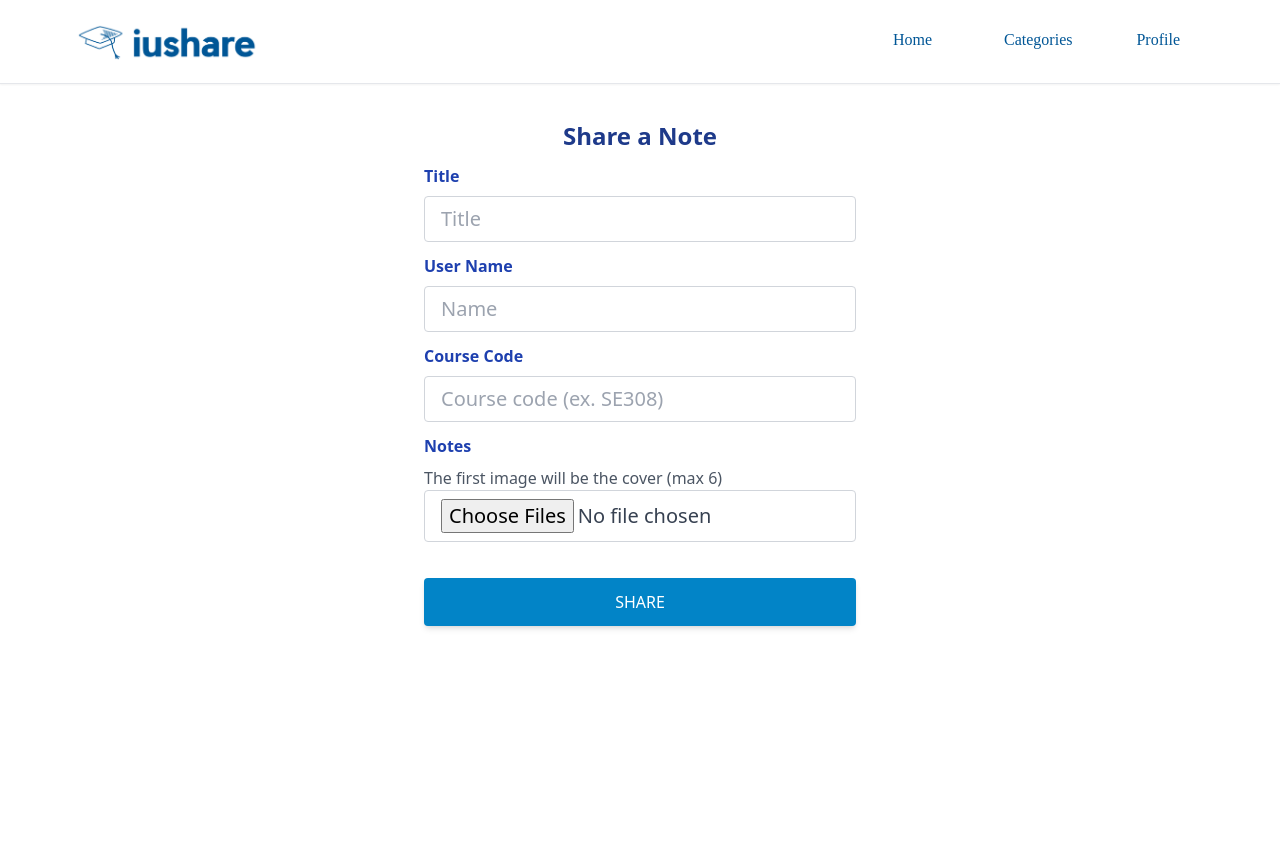
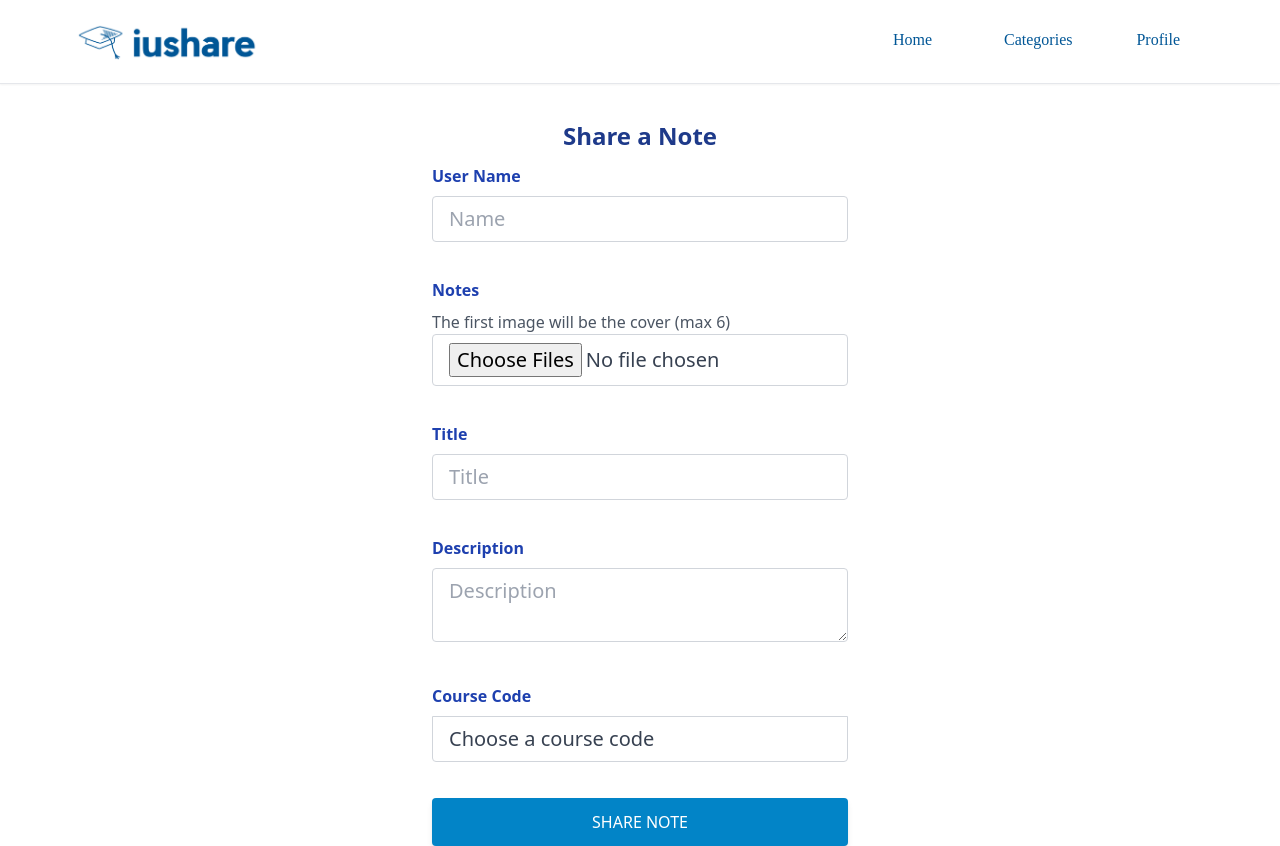
Before and after one commit to Ilmaooo/IUShare, a React (Create React App) app: page /share-notes in a window 1280 px wide. Before the commit the page ends 800 px from the top, so only its background shows below. Built offline with nearby package versions, Linux system fonts and the light colour scheme.

Commit message:
Added description field and dropdown menu for courseCode value

```diff
--- a/src/pages/ShareNotes.jsx
+++ b/src/pages/ShareNotes.jsx
@@ -12,22 +12,21 @@ import { getAuth } from "firebase/auth";
 import { v4 as uuidv4 } from "uuid";
 import { collection, serverTimestamp, doc, setDoc } from "firebase/firestore";
 import { db } from "../firebase";
-
-// import { useNavigate } from "react-router-dom";
+import { useNavigate } from "react-router-dom";
 
 export default function ShareNotes() {
-  // const navigate = useNavigate();
-
+  const navigate = useNavigate();
   const auth = getAuth();
   const currentUser = auth.currentUser;
   const [loading, setLoading] = useState(false);
   const [formData, setFormData] = useState({
     title: "",
+    description: "",
     username: "",
     notes: [],
     coursecode: "",
   });
-  const { title, username, notes, coursecode } = formData;
+  const { title, description, username, notes, coursecode } = formData;
 
   if (currentUser) {
     formData.username = currentUser.displayName || currentUser.email;
@@ -143,7 +142,7 @@ export default function ShareNotes() {
     console.log("success");
 
     toast.success("Note created");
-    //navigate(`/category/${formDataCopy.type}/${docRef.id}`);
+    navigate(`/category/${formDataCopy.type}/${docRef.id}`);
   }
 
   if (loading) {
@@ -153,24 +152,15 @@ export default function ShareNotes() {
   return (
     <main>
   <Header />
-      <div className="max-w-md px-2 mx-auto">
+  <div className="max-w-md px-4 mx-auto">
     <h1 className="text-2xl text-center mt-6 font-semibold text-blue-900 select-none py-3">
       Share a Note
     </h1>
     <form onSubmit={onSubmit}>
-          <p className="block mb-2 font-semibold text-blue-800">Title</p>
-          <input
-            type="text"
-            id="title"
-            value={title}
-            onChange={onChange}
-            placeholder="Title"
-            maxLength="32"
-            required
-            className="w-full px-4 py-2 text-xl text-gray-700 bg-white border border-gray-300 rounded transition duration-150 ease-in-out focus:text-gray-700 focus:bg-sky-100 focus:border-sky-600 mb-3"
-          />
-
-          <p className="block mb-2 font-semibold text-blue-800">User Name</p>
+      <div className="mb-6">
+        <label htmlFor="username" className="block mb-2 font-semibold text-blue-800">
+          User Name
+        </label>
         <input
           type="text"
           id="username"
@@ -178,22 +168,15 @@ export default function ShareNotes() {
           placeholder="Name"
           maxLength="32"
           required
-            className="w-full px-4 py-2 text-xl text-gray-700 bg-white border border-gray-300 rounded transition duration-150 ease-in-out focus:text-gray-700 focus:bg-sky-100 focus:border-sky-600 mb-3"
+          className="w-full px-4 py-2 text-xl text-gray-700 bg-white border border-gray-300 rounded focus:outline-none focus:border-sky-600 mb-3"
+          readOnly
         />
-
-          <p className="block mb-2 font-semibold text-blue-800">Course Code</p>
-          <input
-            type="text"
-            id="coursecode"
-            value={coursecode}
-            onChange={onChange}
-            placeholder="Course code (ex. SE308)"
-            required
-            className="w-full px-4 py-2 text-xl text-gray-700 bg-white border border-gray-300 rounded transition duration-150 ease-in-out focus:text-gray-700 focus:bg-sky-100 focus:border-sky-600 mb-3"
-          />
+      </div>
 
       <div className="mb-6">
-            <p className="block mb-2 font-semibold text-blue-800">Notes</p>
+        <label htmlFor="notes" className="block mb-2 font-semibold text-blue-800">
+          Notes
+        </label>
         <p className="text-gray-600">
           The first image will be the cover (max 6)
         </p>
@@ -204,17 +187,96 @@ export default function ShareNotes() {
           accept=".jpg,.png,.jpeg,.pdf"
           multiple
           required
-              className="w-full px-4 py-2 text-xl text-gray-700 bg-white border border-gray-300 rounded transition duration-150 ease-in-out focus:text-gray-700 focus:bg-sky-100 focus:border-sky-600 mb-3"
+          className="w-full px-4 py-2 text-xl text-gray-700 bg-white border border-gray-300 rounded focus:outline-none focus:border-sky-600 mb-3"
         />
       </div>
+
+      <div className="mb-6">
+        <label htmlFor="title" className="block mb-2 font-semibold text-blue-800">
+          Title
+        </label>
+        <input
+          type="text"
+          id="title"
+          value={title}
+          onChange={onChange}
+          placeholder="Title"
+          maxLength="32"
+          required
+          className="w-full px-4 py-2 text-xl text-gray-700 bg-white border border-gray-300 rounded focus:outline-none focus:border-sky-600 mb-3"
+        />
+      </div>
+
+      <div className="mb-6">
+        <label htmlFor="description" className="block mb-2 font-semibold text-blue-800">
+          Description
+        </label>
+        <textarea
+          type="text"
+          id="description"
+          value={description}
+          onChange={onChange}
+          placeholder="Description"
+          required
+          className="w-full px-4 py-2 text-xl text-gray-700 bg-white border border-gray-300 rounded focus:outline-none focus:border-sky-600 mb-3"
+        />
+      </div>
+
+      <div className="mb-6">
+        <label htmlFor="coursecode" className="block mb-2 font-semibold text-blue-800">
+          Course Code
+        </label>
+        <select
+          id="coursecode"
+          value={coursecode}
+          onChange={onChange}
+          required
+          className="w-full px-4 py-2 text-xl text-gray-700 bg-white border border-gray-300 rounded-t-none focus:outline-none focus:border-sky-600 mb-3 appearance-none origin-top rounded-b"
+        >
+          <option value="" disabled>
+            Choose a course code
+          </option>
+          <option>CS103</option>
+          <option>CS105</option>
+          <option>CS302</option>
+          <option>CS303</option>
+          <option>CS304</option>
+          <option>CS305</option>
+          <option>CS306</option>
+          <option>CS307</option>
+          <option>CS308</option>
+          <option>CS313</option>
+          <option>CS412</option>
+          <option>ENS101</option>
+          <option>ENS203</option>
+          <option>ENS309</option>
+          <option>ENS490</option>
+          <option>EE325</option>
+          <option>IE408</option>
+          <option>NS102</option>
+          <option>MATH101</option>
+          <option>MATH102</option>
+          <option>MATH201</option>
+          <option>MATH202</option>
+          <option>MATH203</option>
+          <option>MATH204</option>
+          <option>MATH205</option>
+          <option>SE211</option>
+          <option>SE302</option>
+          <option>SE322</option>
+          <option>SE308</option>
+        </select>
+      </div>
+
       <button
         type="submit"
-            className="mb-6 w-full px-7 py-3 bg-sky-600 text-white font-medium text-m uppercase rounded shadow-md hover:bg-blue-700 hover:shadow-lg focus:bg-blue-700 focus:shadow-lg active:bg-sky-800 active:shadow-lg transition duration-150 ease-in-out"
+        className="w-full px-7 py-3 bg-sky-600 text-white font-medium text-m uppercase rounded shadow-md hover:bg-blue-700 hover:shadow-lg focus:bg-blue-700 focus:shadow-lg active:bg-sky-800 active:shadow-lg transition duration-150 ease-in-out"
       >
-            Share
+        Share Note
       </button>
     </form>
   </div>
 </main>
+
   );
 }
```
Also changed, not shown: src/Firebase_rules.txt. Lines whose indentation alone changed are shown as unchanged.
